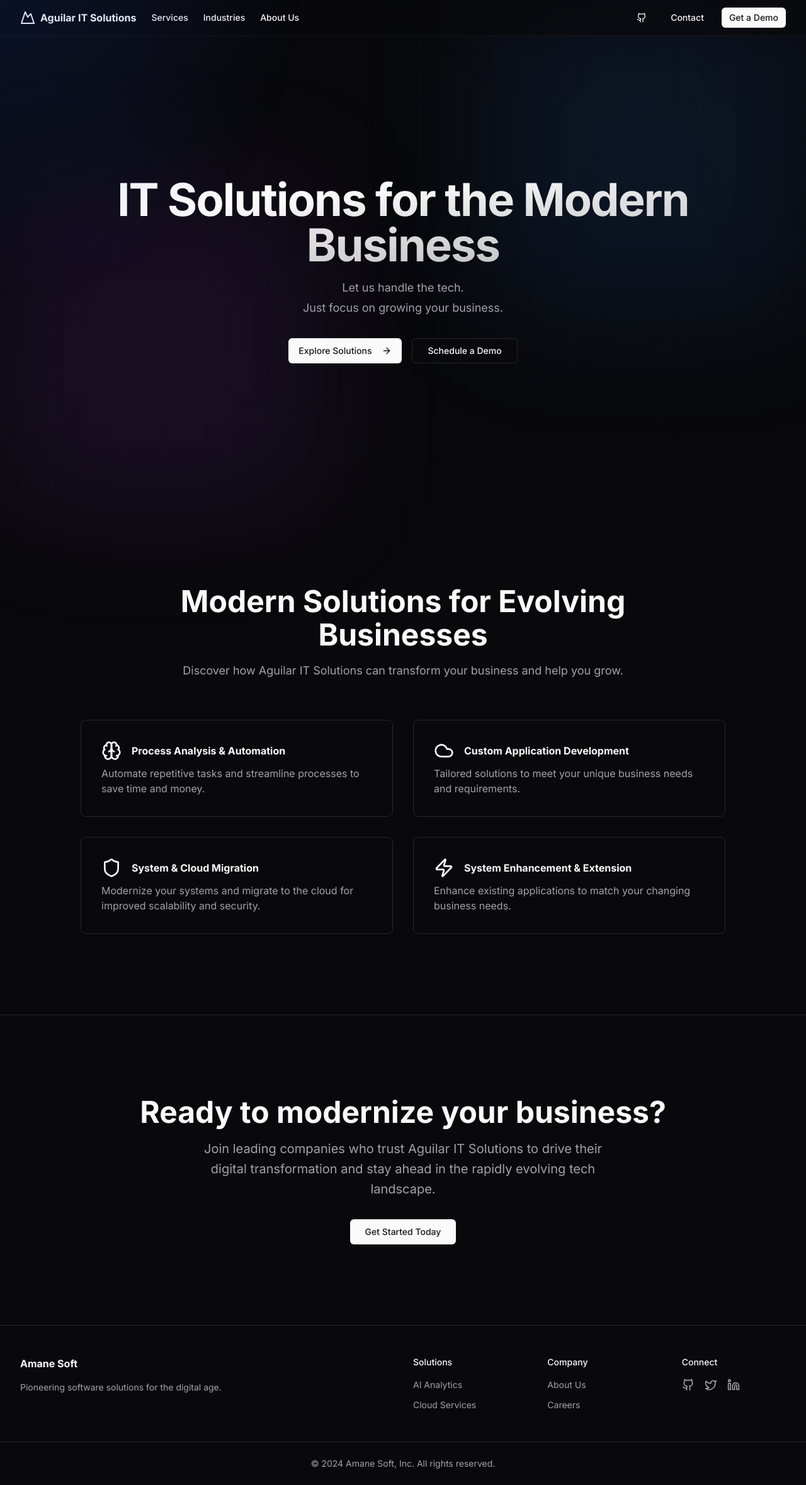
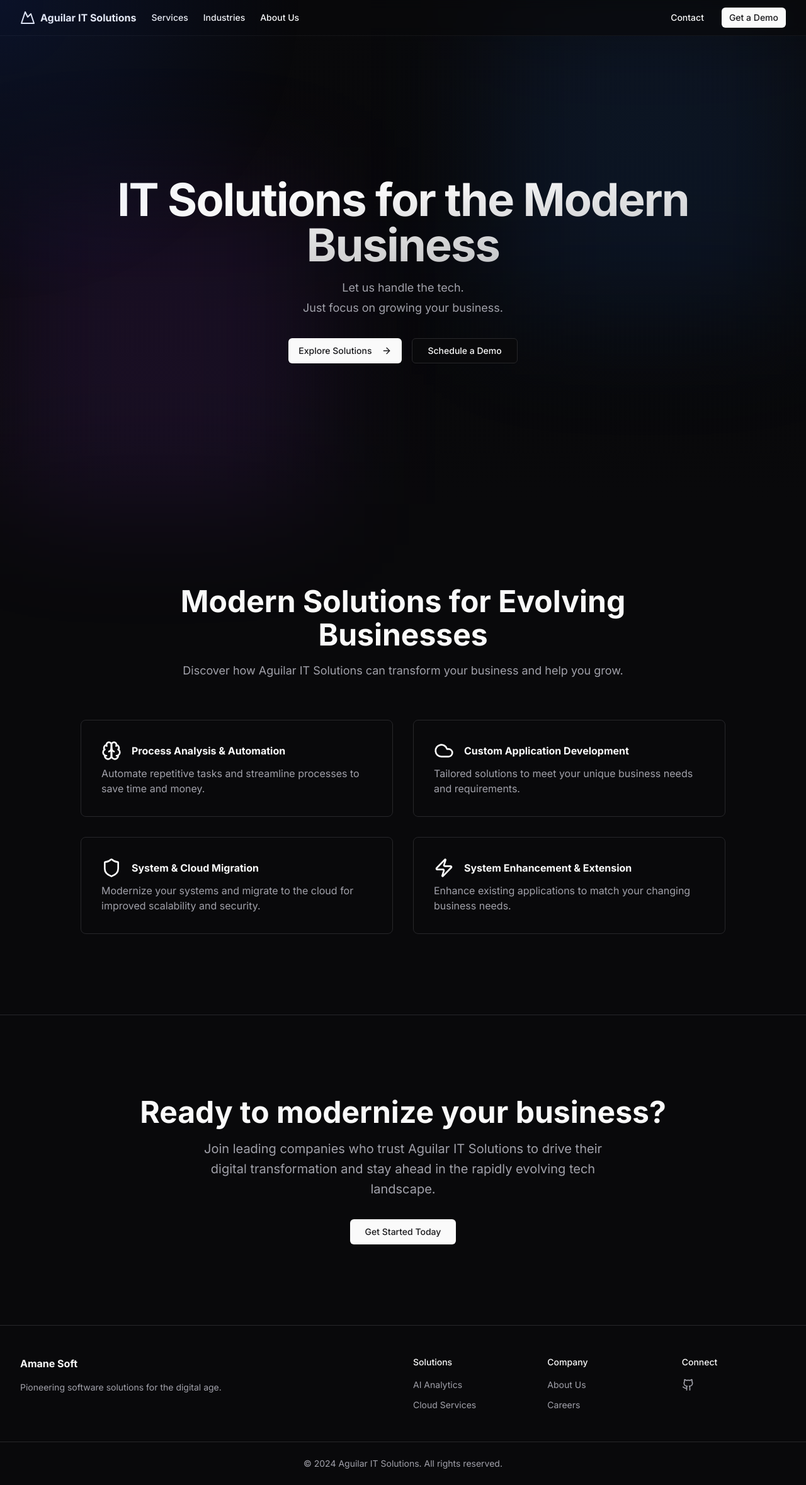
Before and after one commit to AguilarITSolutions/AITS-Website, a Next.js app: page / in a window 1280 px wide. Shown: the whole page at 63% size. Built offline with nearby package versions, Linux system fonts and the light colour scheme.

Commit message:
Update AITS Github & Social Links

```diff
--- a/components/footer.tsx
+++ b/components/footer.tsx
@@ -1,5 +1,5 @@
+import { Github } from "lucide-react";
 import Link from "next/link";
-import { Github, Twitter, Linkedin } from "lucide-react";
 
 export default function Footer() {
   return (
@@ -58,25 +58,11 @@ export default function Footer() {
             <h3 className="text-sm font-medium">Connect</h3>
             <div className="flex space-x-4">
               <Link
-                href="https://github.com/amanesoft"
+                href="https://github.com/AguilarITSolutions"
                 className="text-muted-foreground hover:text-primary transition-colors"
               >
                 <Github className="h-5 w-5" />
                 <span className="sr-only">GitHub</span>
-              </Link>
-              <Link
-                href="https://twitter.com/amanesoft"
-                className="text-muted-foreground hover:text-primary transition-colors"
-              >
-                <Twitter className="h-5 w-5" />
-                <span className="sr-only">Twitter</span>
-              </Link>
-              <Link
-                href="https://linkedin.com/company/amanesoft"
-                className="text-muted-foreground hover:text-primary transition-colors"
-              >
-                <Linkedin className="h-5 w-5" />
-                <span className="sr-only">LinkedIn</span>
               </Link>
             </div>
           </div>
@@ -84,7 +70,8 @@ export default function Footer() {
       </div>
       <div className="container border-t py-6">
         <p className="text-muted-foreground text-center text-sm">
-          © {new Date().getFullYear()} Amane Soft, Inc. All rights reserved.
+          © {new Date().getFullYear()} Aguilar IT Solutions. All rights
+          reserved.
         </p>
       </div>
     </footer>
--- a/components/navbar.tsx
+++ b/components/navbar.tsx
@@ -2,7 +2,7 @@
 
 import { Button } from "@/components/ui/button";
 import { cn } from "@/lib/utils";
-import { Github, Menu, MountainIcon, X } from "lucide-react";
+import { Menu, MountainIcon, X } from "lucide-react";
 import Link from "next/link";
 import { useState } from "react";
 import FadeIn from "./fade-in";
@@ -71,16 +71,6 @@ export default function Navbar() {
 
           {/* Desktop Actions */}
           <div className="hidden items-center space-x-4 md:flex">
-            <Link
-              href="https://github.com/amanesoft"
-              target="_blank"
-              rel="noreferrer"
-            >
-              <Button variant="ghost" size="icon">
-                <Github className="h-4 w-4" />
-                <span className="sr-only">GitHub</span>
-              </Button>
-            </Link>
             <Button variant="ghost" size="sm">
               Contact
             </Button>
```
